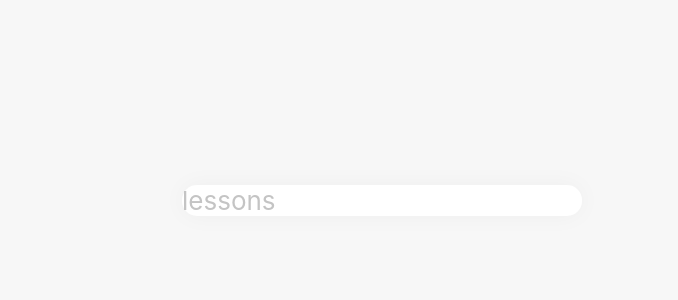
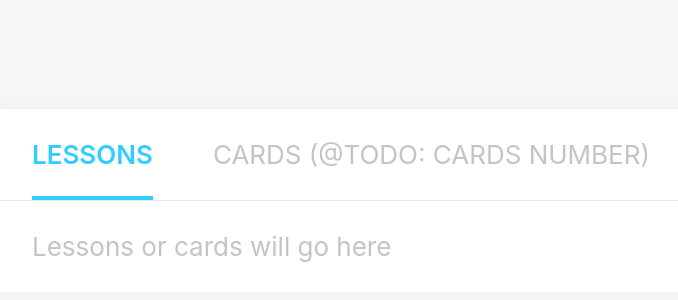
Before and after one commit to Doltario/quizz-app, a React (Create React App) app: page / in a window 1280 px wide. Shown: the part 200-500 px from the top of the page, without its empty margins (258-936 px from the left). Built offline with nearby package versions, Linux system fonts and the light colour scheme.

Commit message:
Improved visual

```diff
--- a/src/components/quizzApp/QuizzApp.js
+++ b/src/components/quizzApp/QuizzApp.js
@@ -1,15 +1,24 @@
 import React from 'react'
 import { connect } from 'react-redux'
 import './quizzApp.css'
+
+const currentTabMap = {
+  LESSONS: 'lessons',
+  CARDS: 'cards'
+}
 
 class QuizzApp extends React.Component {
   render() {
     const { currentTab } = this.props
 
     return (
-      <span id="quizz-app-container">
-        <span className="quizz-app">{currentTab}</span>
-      </span>
+      <div id="quizz-app-container">
+        <div className="quizz-app-header">
+          <span className={`quizz-app-header-item ${currentTab === currentTabMap.LESSONS ? 'quizz-app-header-item-active' : ''}`}>Lessons</span>
+          <span className={`quizz-app-header-item ${currentTab === currentTabMap.CARDS ? 'quizz-app-header-item-active' : ''}`}>Cards (@TODO: cards number)</span>
+        </div>
+        <div className="quizz-app-body">Lessons or cards will go here</div>
+      </div>
     )
   }
 }
--- a/src/components/quizzApp/quizzApp.css
+++ b/src/components/quizzApp/quizzApp.css
@@ -1,7 +1,39 @@
 #quizz-app-container {
   width: 100vw;
-  max-width: 400px;
+  max-width: 800px;
   background-color: white;
   border-radius: 15px;
-  box-shadow: 0 0 25px 0 rgba(0,0,0,.04);
+  box-shadow: 0 0 25px 0 rgba(0, 0, 0, 0.04);
 }
+
+.quizz-app-header {
+  padding: 30px 50px;
+  border-bottom: 1px solid #e8e8e8;
+  width: 100%;
+}
+
+.quizz-app-header-item {
+  margin-right: 60px;
+  padding-bottom: 30px;
+  position: relative;
+  text-transform: uppercase;
+}
+
+.quizz-app-header-item-active {
+  color: #32cdff;
+  font-weight: 600;
+}
+
+.quizz-app-header-item-active:after {
+  content: '';
+  display: block;
+  position: absolute;
+  bottom: 0;
+  width: 100%;
+  height: 4px;
+  background-color: #32cdff;
+}
+
+.quizz-app-body {
+  padding: 30px 50px;
+}
```
